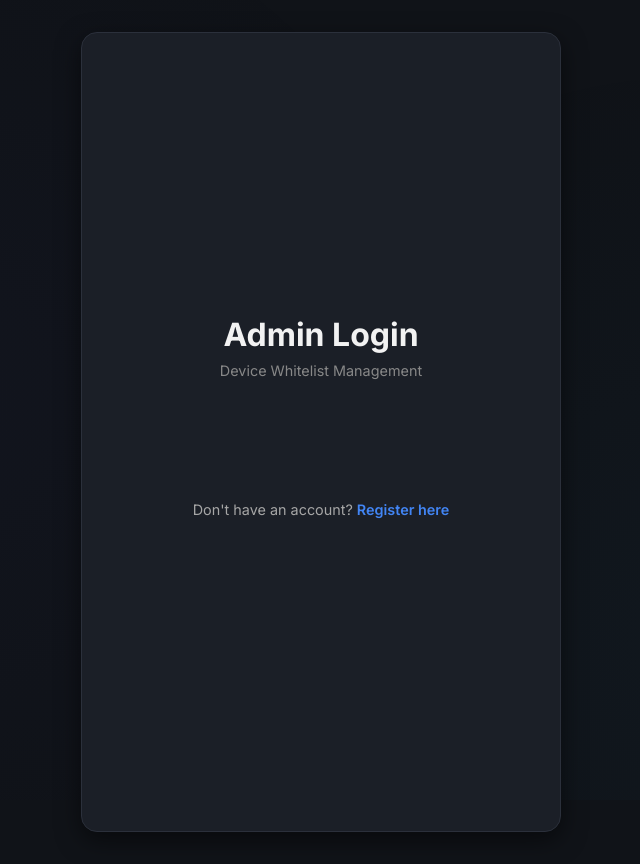
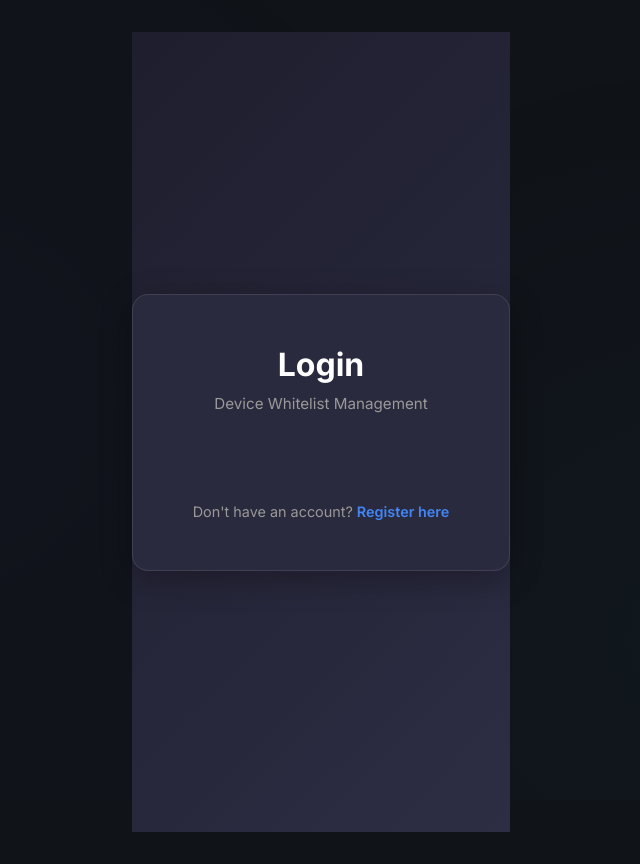
Before and after one commit to ggbd99/cloud-auth-frontend, a React (Vite) app: page /login in a window 1280 px wide. Shown: the whole page, without its empty margins (319-959 px from the left). Built offline with nearby package versions, Linux system fonts and the light colour scheme; no server answers.

Commit message:
Make UI consistent across all pages

```diff
--- a/src/components/Home.jsx
+++ b/src/components/Home.jsx
@@ -8,7 +8,7 @@ export default function Home() {
     return (
         <div className="home-container">
             <div className="home-card">
-                <h1>🔐 Device Whitelist Auth</h1>
+                <h1>Device Whitelist Auth</h1>
                 <p className="home-subtitle">Secure device authentication for your application</p>
 
                 <div className="home-description">
--- a/src/components/Login.jsx
+++ b/src/components/Login.jsx
@@ -2,6 +2,7 @@ import React, { useState } from 'react';
 import { useAuth } from '../context/AuthContext';
 import { useNavigate } from 'react-router-dom';
 import { GoogleLogin } from '@react-oauth/google';
+import './Login.css';
 
 export default function Login() {
     const [error, setError] = useState('');
@@ -23,24 +24,27 @@ export default function Login() {
     };
 
     return (
-        <div className="auth-container">
-            <h2>Admin Login</h2>
-            <p style={{ color: '#888', fontSize: '0.9rem' }}>Device Whitelist Management</p>
+        <div className="login-container">
+            <div className="login-card">
+                <h1>Login</h1>
+                <p className="subtitle">Device Whitelist Management</p>
+
                 {error && <div className="error-message">{error}</div>}
 
-            <div style={{ marginTop: '30px', display: 'flex', justifyContent: 'center' }}>
+                <div className="google-login-wrapper">
                     <GoogleLogin
                         onSuccess={handleSuccess}
                         onError={handleError}
-                    theme="filled_black"
+                        theme="filled_blue"
+                        size="large"
                         text="signin_with"
-                    shape="pill"
                     />
                 </div>
 
-            <p className="register-link" style={{ marginTop: '20px', textAlign: 'center' }}>
+                <p className="register-link">
                     Don't have an account? <a href="/register">Register here</a>
                 </p>
             </div>
+        </div>
     );
 }
--- a/src/components/Register.jsx
+++ b/src/components/Register.jsx
@@ -33,7 +33,7 @@ export default function Register() {
     return (
         <div className="login-container">
             <div className="login-card">
-                <h1>Register as Admin</h1>
+                <h1>Register</h1>
                 <p className="subtitle">Sign up with your Google account</p>
 
                 {error && <div className="error-message">{error}</div>}
```
Lines whose indentation alone changed are shown as unchanged.
